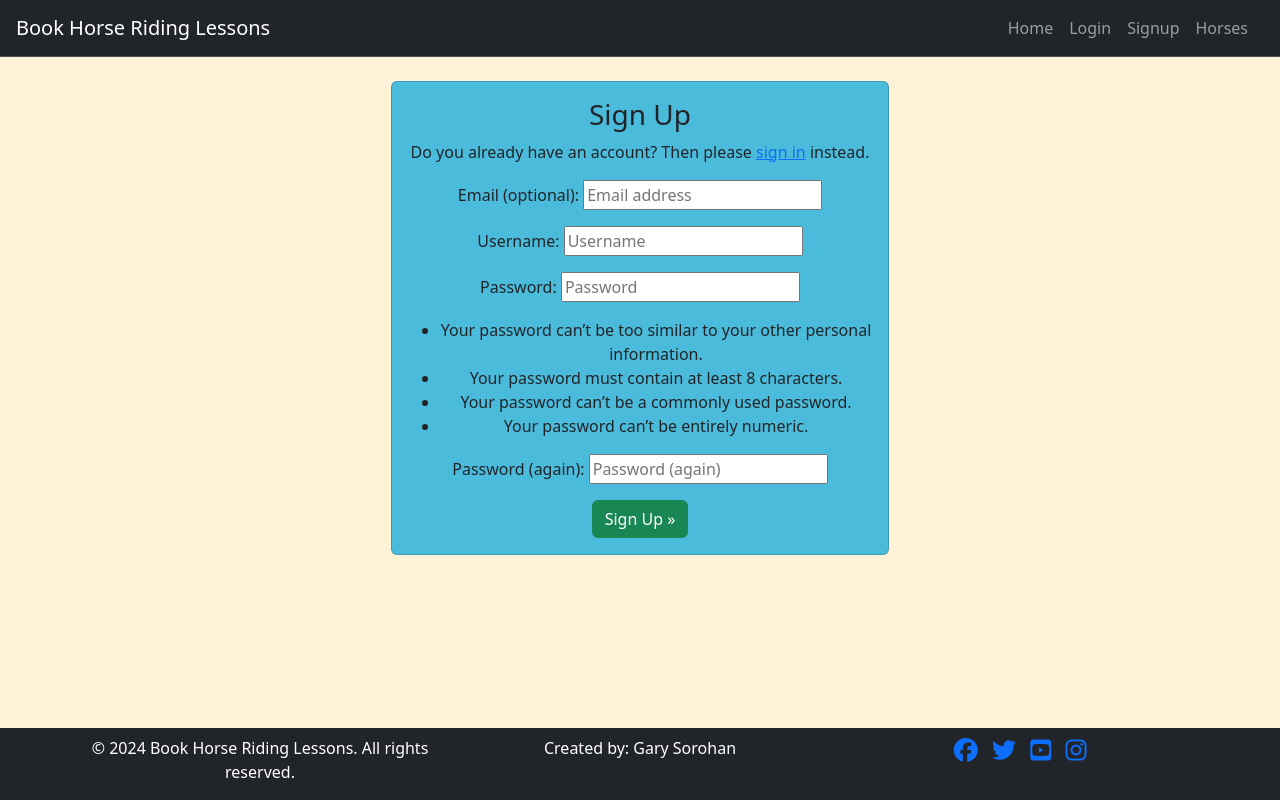
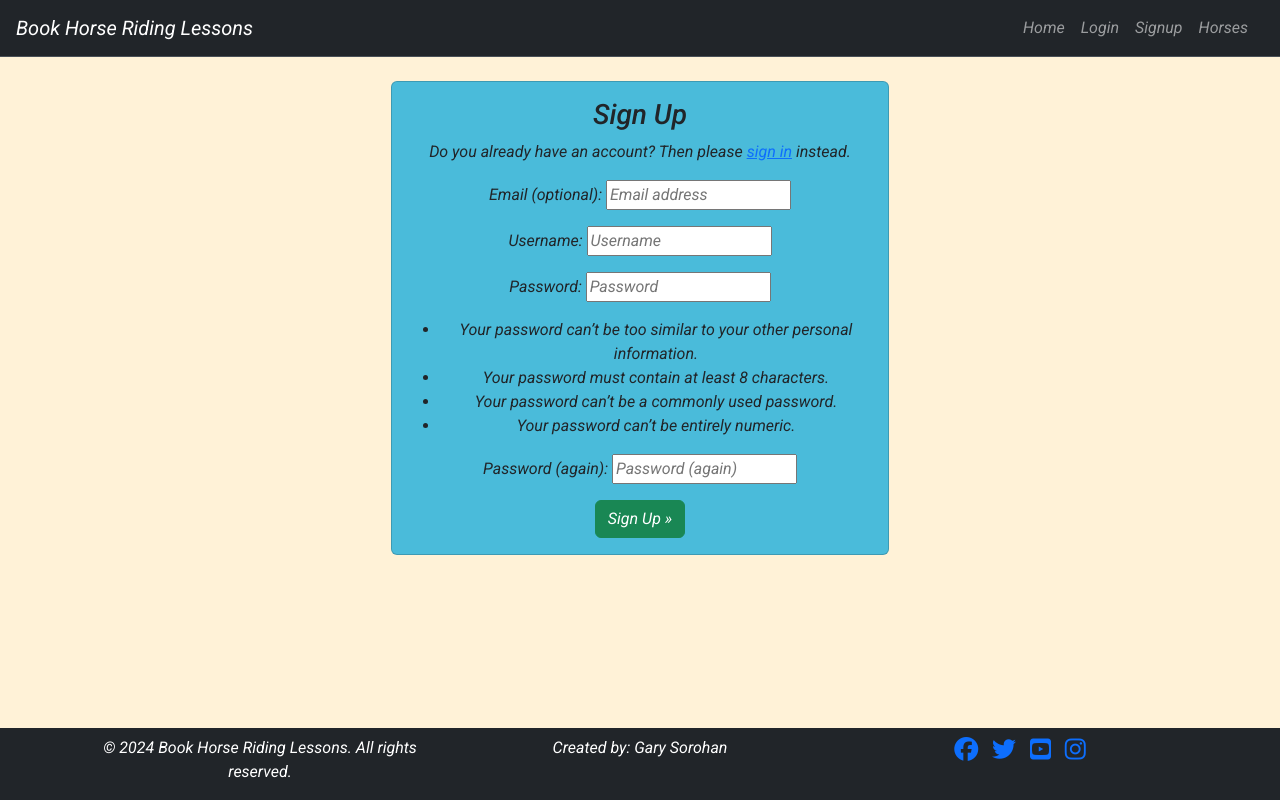
Before and after one commit to Soro82/book-horse-riding-lesson, a Django app: page /accounts/signup/ in a window 1280 px wide. Run offline with Django 4.2, Linux system fonts and the light colour scheme; some libraries are stand-ins or nearby versions.

Commit message:
add font family to website

```diff
--- a/static/css/style.css
+++ b/static/css/style.css
@@ -1,7 +1,11 @@
+@import url('https://fonts.googleapis.com/css2?family=Roboto:ital,wght@1,400;1,500&display=swap');
+
+
 body {
     display: flex;
     min-height: 100vh;
     flex-direction: column;
+    font-family: "Roboto", sans-serif;
     background-color: #FFF2D7;
 }
 
```
Also changed, not shown: TESTING.md (+2 -0 lines), README.md.
